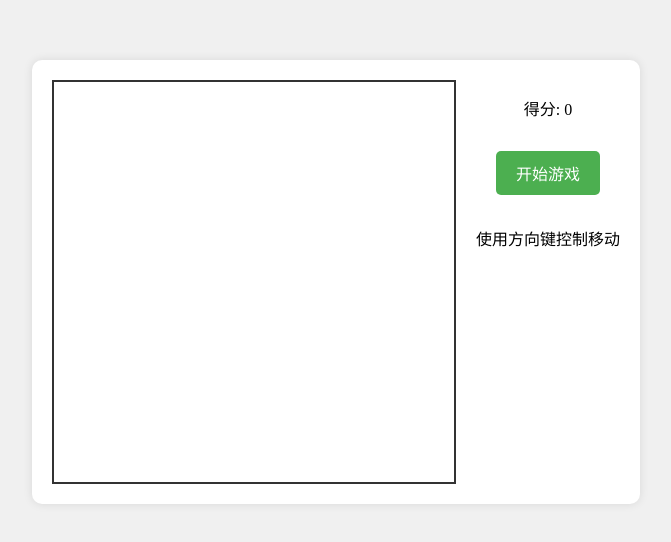
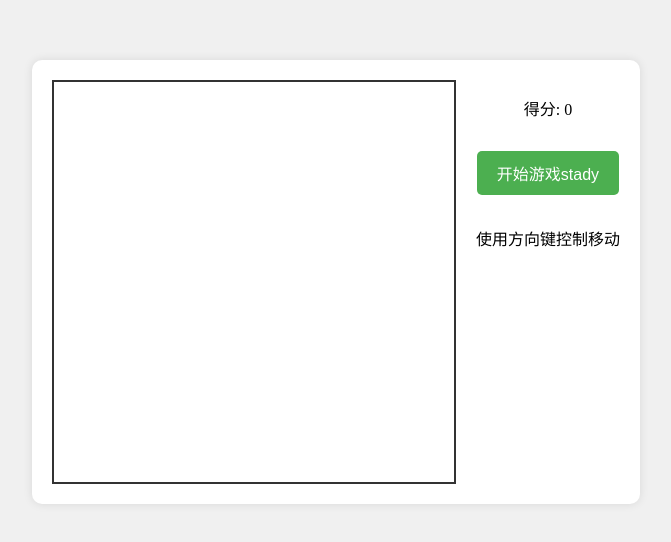
Before and after one commit to redhotlyh/snake-mini-game, a website: page index.html in a window 1280 px wide. Shown: the part 118-660 px from the top of the page, without its empty margins (304-975 px from the left). Drawn offline with Linux system fonts and the light colour scheme.

Commit message:
你的提交信息

```diff
--- a/index.html
+++ b/index.html
@@ -17,7 +17,7 @@
         <canvas id="gameCanvas" width="400" height="400"></canvas>
         <div class="game-info">
             <p>得分: <span id="score">0</span></p>
-            <button id="startBtn">开始游戏</button>
+            <button id="startBtn">开始游戏stady</button>
             <p>使用方向键控制移动</p>
         </div>
     </div>
```
